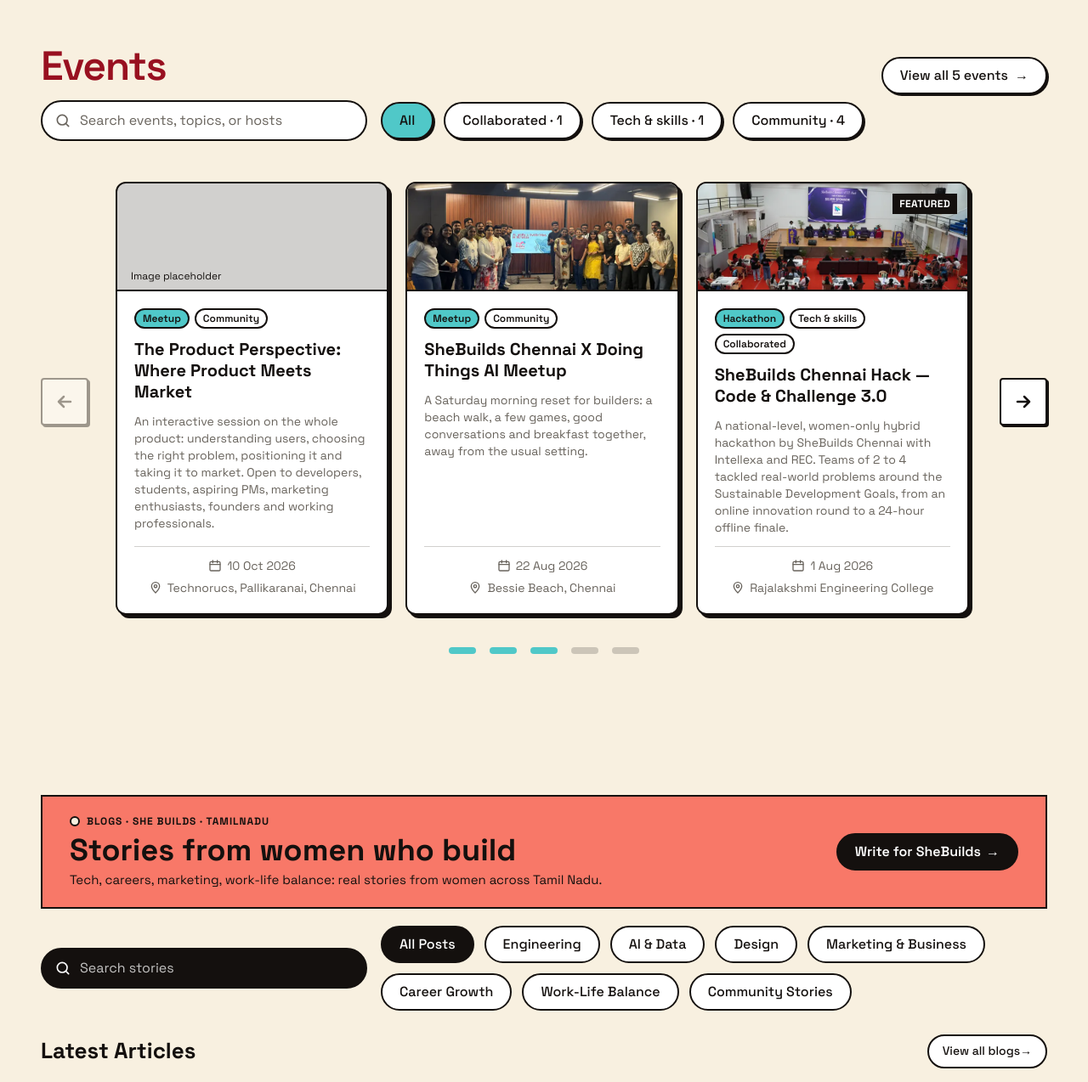
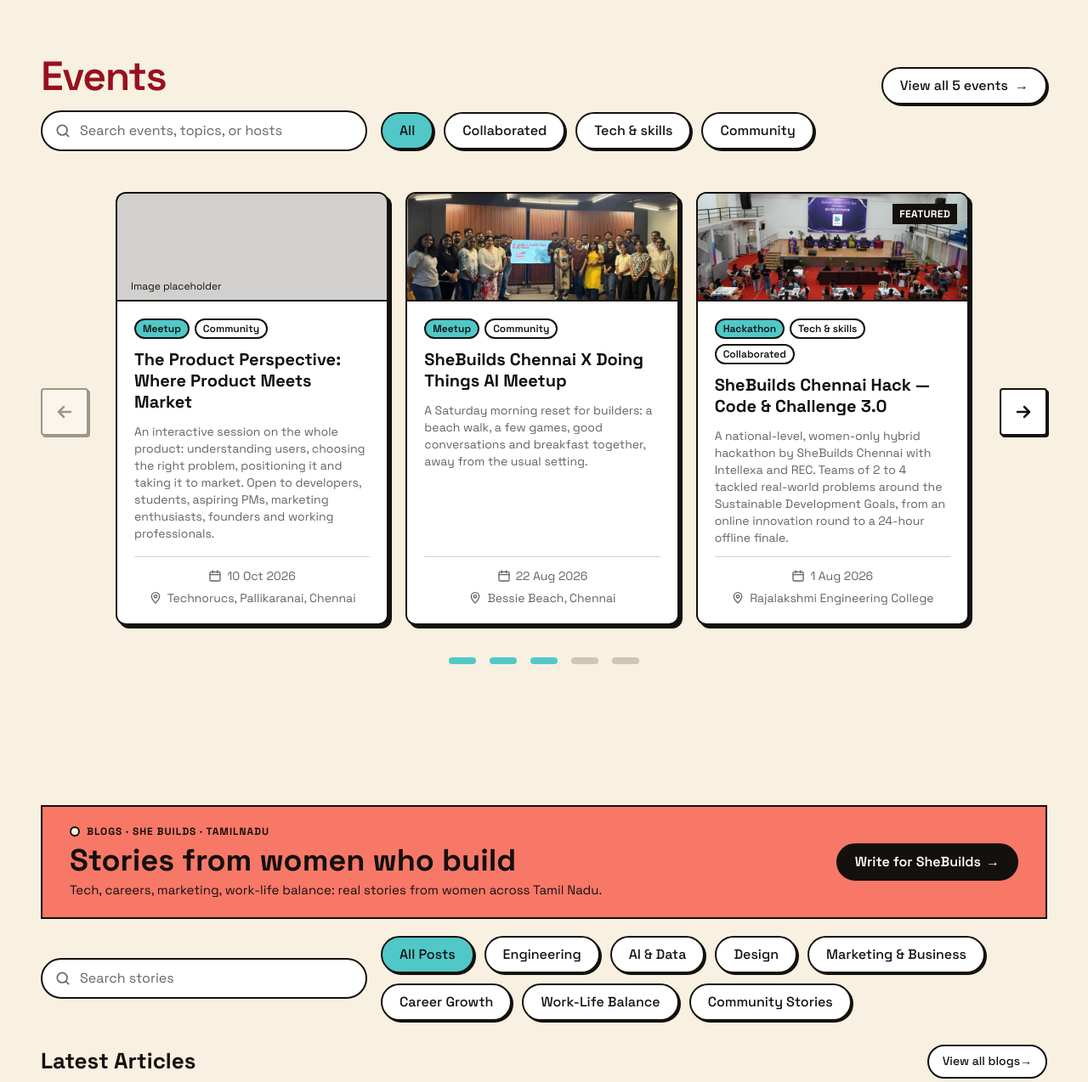
Before and after one commit to renisha18/sheBuildsTN, a React (Vite) app: page /#home in a window 1280 px wide. Shown: the part 3253-4527 px from the top of the page at 85% size. Built offline with nearby package versions, Linux system fonts and the light colour scheme.

Commit message:
UI changes - uniform

```diff
--- /dev/null
+++ b/src/components/filterStyles.js
@@ -0,0 +1,17 @@
+// Search box and filter pill styles shared by the Events filters (home section and /events) and
+// the Blogs toolbar, so both look exactly the same.
+
+// Same pill as the navbar links: teal when active, white otherwise; presses into its shadow
+export const pillClass = (isActive) =>
+  [
+    'inline-flex items-center gap-2 rounded-full border-2 border-ink px-5 py-2 font-body font-medium text-ink shadow-brutal-sm',
+    'transition motion-reduce:transition-none active:translate-x-0.5 active:translate-y-0.5 active:shadow-none',
+    'focus-visible:outline-2 focus-visible:outline-offset-2 focus-visible:outline-ink',
+    isActive ? 'bg-accent-alt' : 'bg-surface hover:bg-accent-alt/20',
+  ].join(' ')
+
+// White search box with an ink border; its parent must be `relative` for the icon
+export const SEARCH_INPUT_CLASS =
+  'w-full rounded-full border-2 border-ink bg-surface py-2.5 pl-11 pr-4 font-body text-ink placeholder:text-muted focus-visible:outline focus-visible:outline-2 focus-visible:outline-offset-2 focus-visible:outline-ink'
+
+export const SEARCH_ICON_CLASS = 'pointer-events-none absolute left-4 top-1/2 h-5 w-5 -translate-y-1/2 text-muted'
--- a/src/sections/about/Gallery.css
+++ b/src/sections/about/Gallery.css
@@ -33,13 +33,10 @@
   padding: 0 2rem;
 }
 
-.gallery__heading {
+/* The heading uses the standard section heading style (.about__heading in About.css);
+   only its spacing stays as it was */
+.gallery__head > .about__heading {
   margin: 0;
-  font-family: var(--font-display);
-  font-size: clamp(1.25rem, 2vw, 1.5rem);
-  font-weight: 600;
-  letter-spacing: -0.02em;
-  color: var(--color-primary);
 }
 
 /* Full section width; clips the moving track so the page never scrolls sideways.
--- a/src/sections/about/Gallery.jsx
+++ b/src/sections/about/Gallery.jsx
@@ -49,7 +49,7 @@
     >
       {/* Optional sub-heading: change the text or delete this block */}
       <div className="gallery__head">
-        <h3 className="gallery__heading">Community moments</h3>
+        <h3 className="about__heading">Community moments</h3>
       </div>
 
       <div className="gallery__viewport">
--- a/src/sections/blogs/BlogToolbar.jsx
+++ b/src/sections/blogs/BlogToolbar.jsx
@@ -1,7 +1,9 @@
 import { CATEGORIES } from './blogsData.js'
+import { SEARCH_ICON_CLASS, SEARCH_INPUT_CLASS, pillClass } from '../../components/filterStyles.js'
 
 // Search + category chips, shared by the home section and the All blogs page.
 // category null = "All Posts". idPrefix keeps the input id unique per page.
+// Styled exactly like the Events search box and filter pills (components/filterStyles.js).
 export default function BlogToolbar({ query, onQueryChange, category, onCategoryChange, idPrefix = 'blogs' }) {
   const chip = (value, label) => {
     const isActive = category === value
@@ -11,7 +13,7 @@
         type="button"
         aria-pressed={isActive}
         onClick={() => onCategoryChange(value)}
-        className={`blogs__pill blogs__chip${isActive ? (value === null ? ' is-active-all' : ' is-active') : ''}`}
+        className={`${pillClass(isActive)} shrink-0 whitespace-nowrap`}
       >
         {label}
       </button>
@@ -21,7 +23,7 @@
   return (
     <div className="blogs__toolbar">
       <div className="blogs__search">
-        <svg aria-hidden="true" viewBox="0 0 24 24" className="blogs__search-icon" fill="none" stroke="currentColor" strokeWidth="2">
+        <svg aria-hidden="true" viewBox="0 0 24 24" className={SEARCH_ICON_CLASS} fill="none" stroke="currentColor" strokeWidth="2">
           <circle cx="11" cy="11" r="7" />
           <path d="m20 20-3.5-3.5" strokeLinecap="round" />
         </svg>
@@ -34,7 +36,7 @@
           value={query}
           onChange={(e) => onQueryChange(e.target.value)}
           placeholder="Search stories"
-          className="blogs__search-input"
+          className={SEARCH_INPUT_CLASS}
         />
       </div>
 
--- a/src/sections/blogs/Blogs.css
+++ b/src/sections/blogs/Blogs.css
@@ -94,38 +94,6 @@
   flex-shrink: 0;
 }
 
-.blogs__search-icon {
-  position: absolute;
-  left: 1rem;
-  top: 50%;
-  width: 1.25rem;
-  height: 1.25rem;
-  transform: translateY(-50%);
-  color: var(--color-surface);
-  pointer-events: none;
-}
-
-.blogs__search-input {
-  width: 100%;
-  min-height: 2.75rem;
-  padding: 0.625rem 1rem 0.625rem 2.75rem;
-  border: 2px solid var(--color-ink);
-  border-radius: 9999px;
-  background: var(--color-ink);
-  color: var(--color-surface);
-  font: inherit;
-}
-
-.blogs__search-input::placeholder {
-  color: var(--color-surface);
-  opacity: 0.75;
-}
-
-.blogs__search-input:focus-visible {
-  outline: 2px solid var(--color-ink);
-  outline-offset: 2px;
-}
-
 .blogs__chips {
   display: flex;
   flex-wrap: wrap;
@@ -143,7 +111,8 @@
   }
 }
 
-/* Same pill as Events filters: presses into its shadow */
+/* Pill buttons and links (Clear filters, View all, Write for us). The category chips and the
+   search box use the shared Events styles instead (components/filterStyles.js). */
 .blogs__pill {
   display: inline-flex;
   flex-shrink: 0;
@@ -175,15 +144,6 @@
 .blogs__pill:focus-visible {
   outline: 2px solid var(--color-ink);
   outline-offset: 2px;
-}
-
-.blogs__chip.is-active {
-  background: var(--color-accent-alt);
-}
-
-.blogs__chip.is-active-all {
-  background: var(--color-ink);
-  color: var(--color-surface);
 }
 
 .blogs__pill--small {
--- a/src/sections/events/EventFilters.jsx
+++ b/src/sections/events/EventFilters.jsx
@@ -1,19 +1,19 @@
 import { EVENT_TAGS, tagLabel } from './eventTags.js'
-import { pillClass } from './useEventFilters.js'
+import { SEARCH_ICON_CLASS, SEARCH_INPUT_CLASS, pillClass } from '../../components/filterStyles.js'
 
 // Search, tag pills and the empty state, shared by the Events section and the All events page.
-// The filter state (useEventFilters) and pillClass live in useEventFilters.js.
+// The filter state lives in useEventFilters.js; the pill and search styles in filterStyles.js.
 
-// Pills: All, then one per tag that has events ("Collaborated · 3"). Several can be on at once;
+// Pills: All, then one per tag that has events ("Collaborated"). Several can be on at once;
 // All turns them all off. A pill's tooltip is the tag's description.
-export function EventFilters({ query, setQuery, selectedTags, toggleTag, clearTags, tagCounts }) {
+export function EventFilters({ query, setQuery, selectedTags, toggleTag, clearTags, availableTags }) {
   return (
     <div className="flex flex-col gap-4 xl:flex-row xl:items-center">
       <div className="relative w-full max-w-sm xl:flex-1 max-sm:max-w-none">
         <svg
           aria-hidden="true"
           viewBox="0 0 24 24"
-          className="pointer-events-none absolute left-4 top-1/2 h-5 w-5 -translate-y-1/2 text-muted"
+          className={SEARCH_ICON_CLASS}
           fill="none"
           stroke="currentColor"
           strokeWidth="2"
@@ -27,7 +27,7 @@
           onChange={(e) => setQuery(e.target.value)}
           placeholder="Search events, topics, or hosts"
           aria-label="Search events, topics, or hosts"
-          className="w-full rounded-full border-2 border-ink bg-surface py-2.5 pl-11 pr-4 font-body text-ink placeholder:text-muted focus-visible:outline focus-visible:outline-2 focus-visible:outline-offset-2 focus-visible:outline-ink"
+          className={SEARCH_INPUT_CLASS}
         />
       </div>
 
@@ -35,7 +35,7 @@
         <button type="button" aria-pressed={selectedTags.length === 0} onClick={clearTags} className={pillClass(selectedTags.length === 0)}>
           All
         </button>
-        {EVENT_TAGS.filter(({ id }) => tagCounts[id] > 0).map(({ id, label, description }) => {
+        {EVENT_TAGS.filter(({ id }) => availableTags.includes(id)).map(({ id, label, description }) => {
           const isActive = selectedTags.includes(id)
           return (
             <button
@@ -46,7 +46,7 @@
               onClick={() => toggleTag(id)}
               className={pillClass(isActive)}
             >
-              {label} · {tagCounts[id]}
+              {label}
             </button>
           )
         })}
--- a/src/sections/events/useEventFilters.js
+++ b/src/sections/events/useEventFilters.js
@@ -1,17 +1,9 @@
 import { useMemo, useState } from 'react'
 import { EVENT_TAGS, tagLabel } from './eventTags.js'
 
-// Filter state and pill styling shared by the Events section and the All events page
-// (the components that use them are in EventFilters.jsx).
-
-// Same pill as the navbar links: teal when active, white otherwise; presses into its shadow
-export const pillClass = (isActive) =>
-  [
-    'inline-flex items-center gap-2 rounded-full border-2 border-ink px-5 py-2 font-body font-medium text-ink shadow-brutal-sm',
-    'transition motion-reduce:transition-none active:translate-x-0.5 active:translate-y-0.5 active:shadow-none',
-    'focus-visible:outline-2 focus-visible:outline-offset-2 focus-visible:outline-ink',
-    isActive ? 'bg-accent-alt' : 'bg-surface hover:bg-accent-alt/20',
-  ].join(' ')
+// Filter state shared by the Events section and the All events page (the components that use it
+// are in EventFilters.jsx). The pill style lives in components/filterStyles.js, shared with Blogs.
+export { pillClass } from '../../components/filterStyles.js'
 
 // How several selected tags combine. Narrowing: an event must have ALL of them. To show events
 // with ANY of them instead, change every() to some().
@@ -20,13 +12,14 @@
 }
 
 // Search text + any number of selected tags ([] = all), applied to `events` without reordering
-// them. tagCounts (tag id -> number of events) is always counted over all events.
+// them. availableTags: the tag ids (in EVENT_TAGS order) that at least one event has, over all
+// events, so a tag with no events gets no pill.
 export function useEventFilters(events) {
   const [query, setQuery] = useState('')
   const [selectedTags, setSelectedTags] = useState([]) // [] = all
 
-  const tagCounts = useMemo(
-    () => Object.fromEntries(EVENT_TAGS.map(({ id }) => [id, events.filter((event) => event.tags.includes(id)).length])),
+  const availableTags = useMemo(
+    () => EVENT_TAGS.map(({ id }) => id).filter((id) => events.some((event) => event.tags.includes(id))),
     [events],
   )
 
@@ -51,5 +44,5 @@
     setSelectedTags([])
   }
 
-  return { query, setQuery, selectedTags, toggleTag, clearTags, tagCounts, filtered, clearAll }
+  return { query, setQuery, selectedTags, toggleTag, clearTags, availableTags, filtered, clearAll }
 }
```
